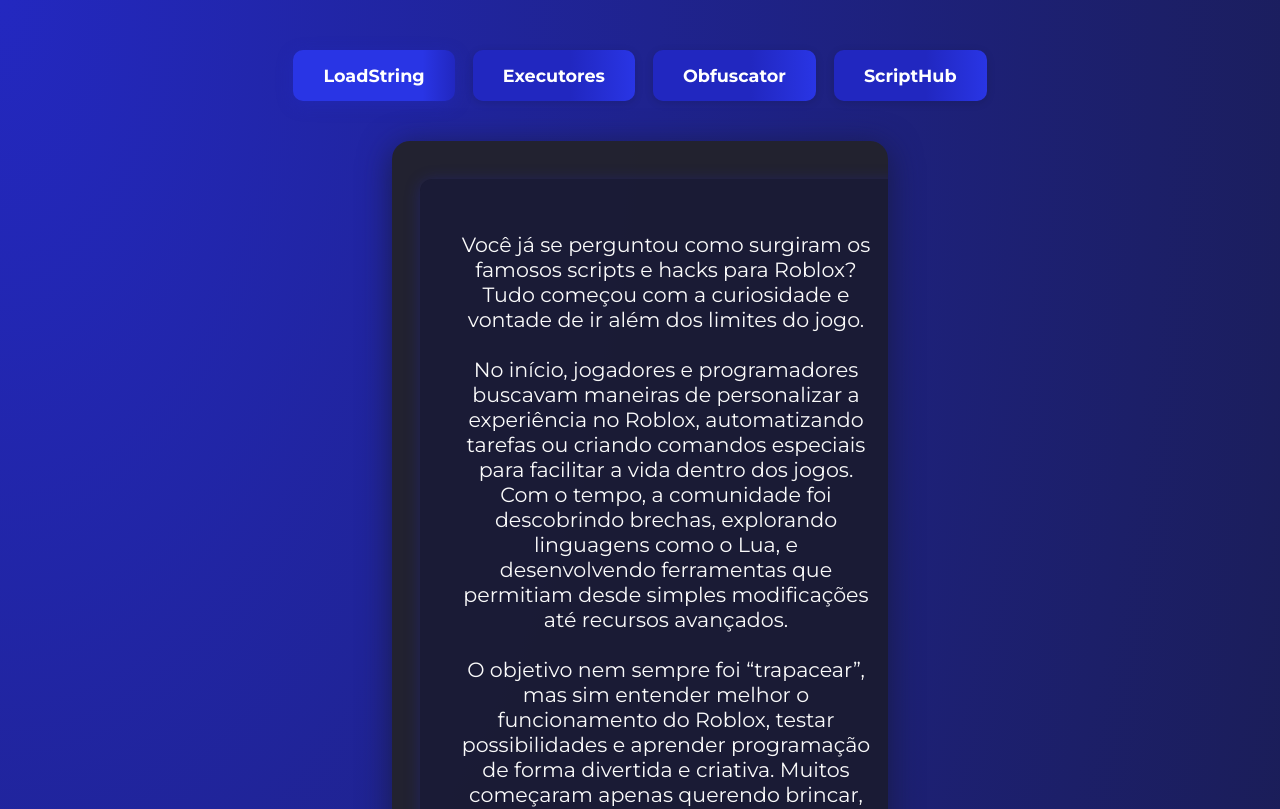
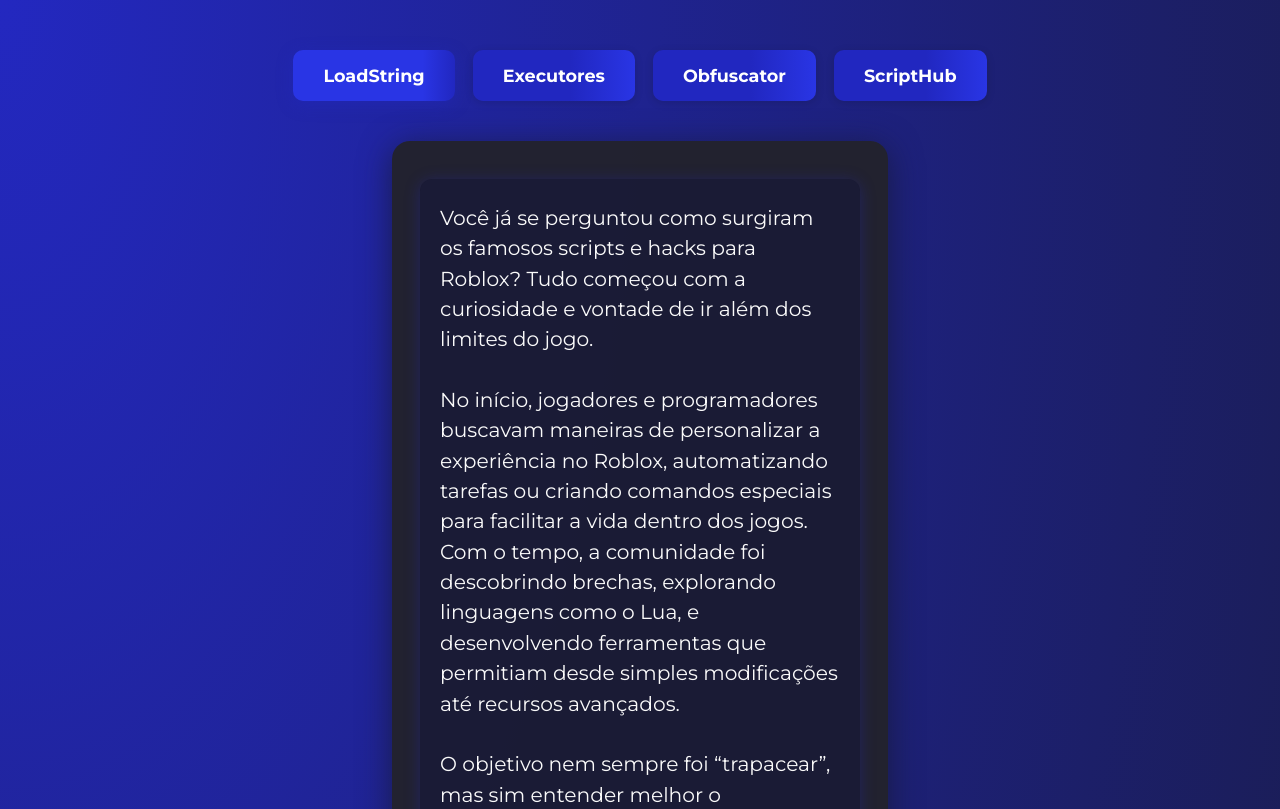
Before and after one commit to LasFhubs/website, a plain HTML site: page index.html in a window 1280 px wide. Shown: the top 809 px of the page. Drawn offline with Linux system fonts and the light colour scheme.

Commit message:
Update index.html

```diff
--- a/index.html
+++ b/index.html
@@ -2,7 +2,7 @@
 <html lang="pt-BR">
   <head>
     <meta charset="UTF-8" />
-    <title>Ferramentas de Scripts</title>
+    <title>LasF HUB</title></title>
     <meta name="viewport" content="width=device-width, initial-scale=1.0"/>
     <link href="https://fonts.googleapis.com/css?family=Fira+Mono:400,700|Montserrat:400,700&display=swap" rel="stylesheet">
     <style>
@@ -58,22 +58,32 @@
         position: relative;
         z-index: 1;
         overflow: hidden;
+        display: flex;
+        flex-direction: column;
+        align-items: center;
+        justify-content: flex-start;
       }
       .welcome-box {
         background: #181a37cc;
         border-radius: 12px;
-        padding: 32px 26px 22px 26px;
+        padding: 24px 20px 16px 20px;
         box-shadow: 0 2px 16px #2127c055;
         margin-bottom: 10px;
         width: 100%;
-        text-align: center;
-        font-size: 1.11em;
+        max-width: 600px;
+        text-align: left;
+        font-size: 1.09em;
         position: relative;
         display: flex;
         flex-direction: column;
-        align-items: center;
+        align-items: flex-start;
         justify-content: center;
         min-height: 120px;
+        box-sizing: border-box;
+      }
+      .welcome-box p {
+        margin: 0;
+        line-height: 1.5;
       }
       .author-tag {
         display: block;
@@ -83,6 +93,7 @@
         margin-top: 18px;
         letter-spacing: 2px;
         text-shadow: 0 1px 8px #0007;
+        align-self: flex-end;
       }
       .rickmorty-reference {
         margin-top: 120vh;
@@ -211,6 +222,9 @@
           width: 97vw;
           padding: 18px 6vw;
         }
+        .welcome-box {
+          padding: 12px 6vw 10px 6vw;
+        }
         .buttons {
           flex-direction: column;
           gap: 10px;
@@ -239,7 +253,6 @@
       </div>
       <div class="content-area" id="content-area">
         <div class="welcome-box">
-          <div style="max-width: 96%; margin: 0 auto;">
           <p>
             Você já se perguntou como surgiram os famosos scripts e hacks para Roblox? Tudo começou com a curiosidade e vontade de ir além dos limites do jogo.
             <br><br>
@@ -249,7 +262,6 @@
             <br><br>
             Assim, os scripts e hacks se popularizaram, ajudando a formar comunidades inteiras de pessoas que compartilham conhecimento, criam novidades e, principalmente, se divertem juntos explorando o infinito mundo do Roblox.
           </p>
-          </div>
           <span class="author-tag">LasF Hub</span>
         </div>
       </div>
```
Lines whose indentation alone changed are shown as unchanged.
